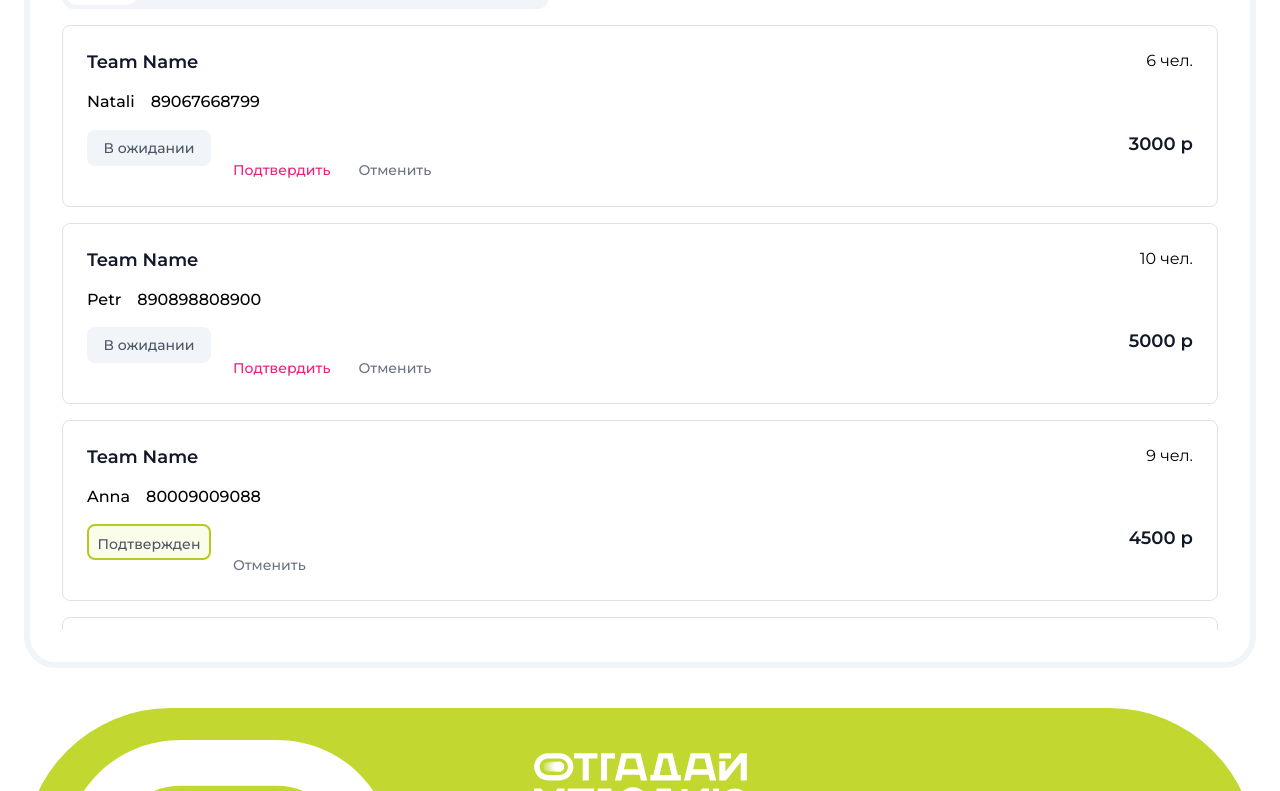
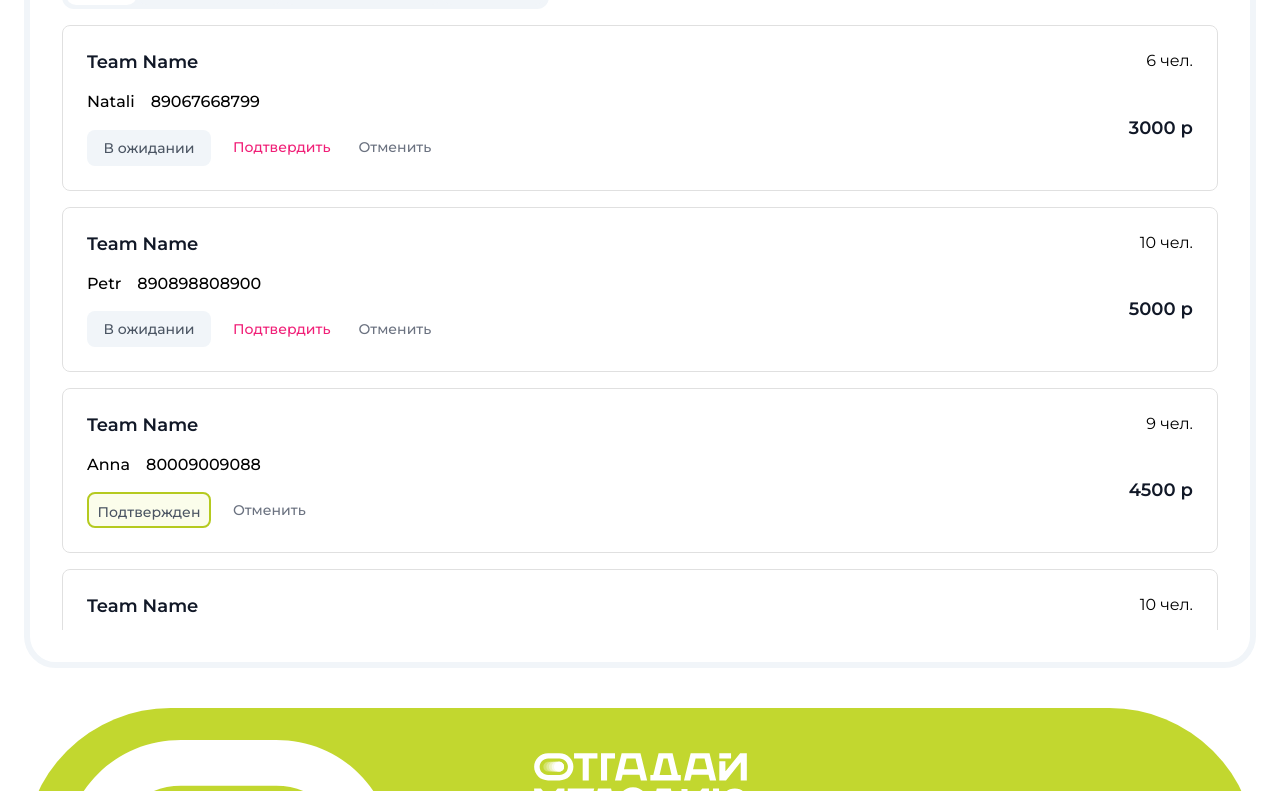
Before and after one commit to otgadaymelody/otgadaymelody-web, a React (Create React App) app: page /admin/game-info/1 in a window 1280 px wide. Shown: the part 949-1740 px from the top of the page. Built offline with nearby package versions, Linux system fonts and the light colour scheme.

Commit message:
fix(team-bids-block):fixed errors

```diff
--- a/src/components/admin/admin-games/game-info/team-bids-block/team-bid-data/TeamBidData.css
+++ b/src/components/admin/admin-games/game-info/team-bids-block/team-bid-data/TeamBidData.css
@@ -120,10 +120,13 @@
 @media(min-width: 400px) {
     .team-status__block{
         flex-direction: row;
-        align-items: end;
+        align-items: center;
     }
 
     .block_deposit{
         bottom: 25px;
     }
+    .status--is_pending, .status--is_approved, .status--is_deleted{
+        margin-bottom: 0;
     }
+    }
```
